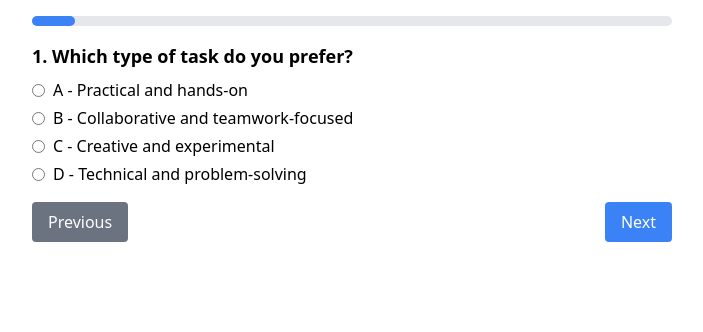
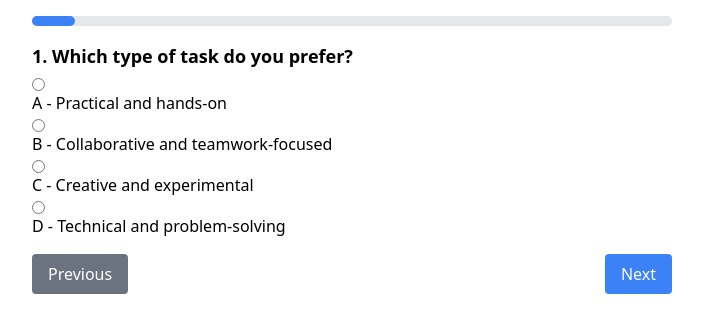
Before and after one commit to erdie/persona-quiz, a Nuxt app: page / in a window 1280 px wide. Shown: the top 332 px of the page, without its empty margins (288-991 px from the left). Built offline with nearby package versions, Linux system fonts and the light colour scheme.

Commit message:
fix(quiz.vue): radio button alignment in Quiz component

```diff
--- a/components/Quiz.vue
+++ b/components/Quiz.vue
@@ -28,8 +28,8 @@
                         required
                         class="mr-2"
                         />
-                        {{ option }}
                     </label>
+                    {{ option }}
                 </div>
 
                 <!-- Buttons -->
```
